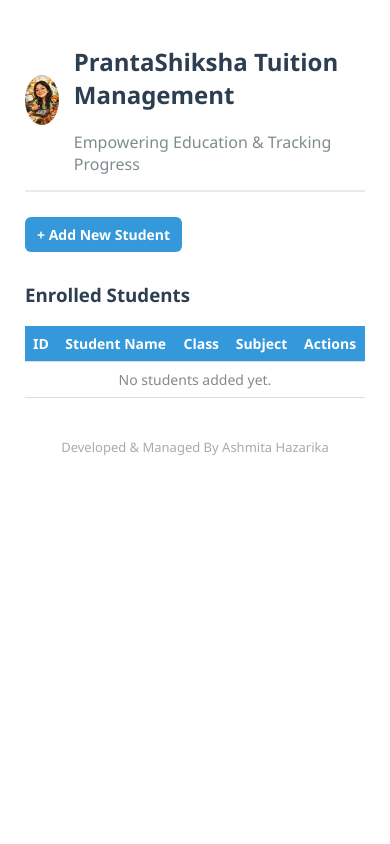
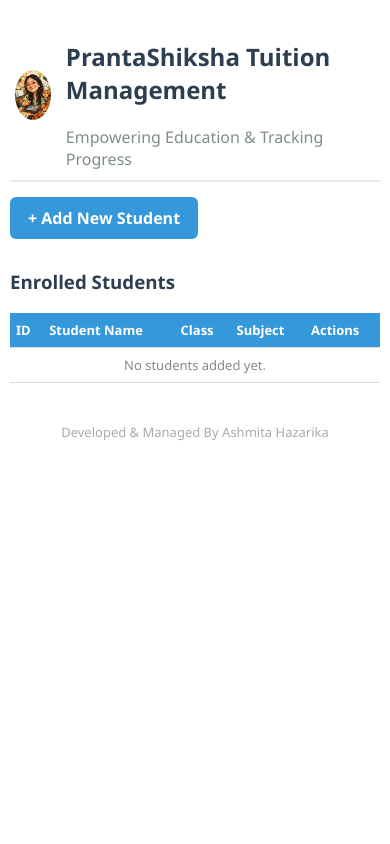
Before and after one commit to ashmitahazarika4-bot/prantashiksha, a Flask app: page / in a window 390 px wide. Run offline with Flask 3, Linux system fonts and the light colour scheme; data that the repository does not hold is empty.

Commit message:
Update style.css with full mobile screen view

```diff
--- a/static/style.css
+++ b/static/style.css
@@ -98,26 +98,34 @@
     border-left: 4px solid #3498db;
 }
 
-/* Mobile responsive fix */
+/* Mobile full screen covering fix */
 @media screen and (max-width: 768px) {
     body {
+        margin: 0 !important;
+        padding: 0 !important;
+        background-color: #ffffff !important;
         font-size: 16px;
-        padding: 5px;
-        background-color: #ffffff;
     }
     .container {
+        width: 100% !important;
         max-width: 100% !important;
-        margin: 5px !important;
-        padding: 15px !important;
+        margin: 0 !important;
+        padding: 10px !important;
+        border-radius: 0 !important;
         box-shadow: none !important;
-        border-radius: 0 !important;
+        background: #ffffff !important;
+        min-height: 100vh;
+        box-sizing: border-box;
     }
-    table, th, td {
-        font-size: 14px !important;
-        padding: 8px !important;
+    .app-header {
+        padding: 10px 5px;
+        margin-bottom: 15px;
     }
-    .btn, button {
-        padding: 8px 12px !important;
-        font-size: 14px !important;
+    table {
+        width: 100% !important;
+        font-size: 13px !important;
+    }
+    th, td {
+        padding: 8px 6px !important;
     }
 }
```
